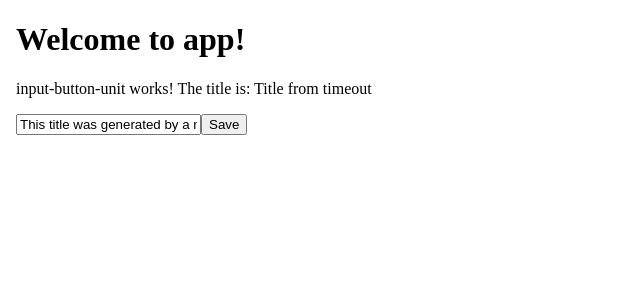
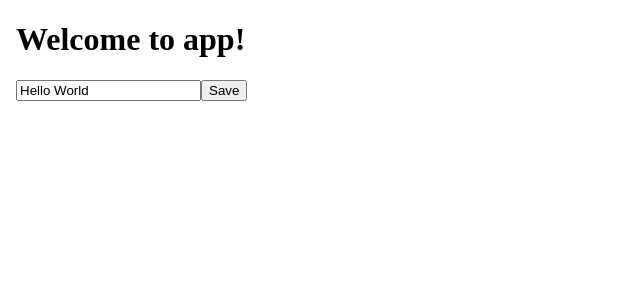
Before and after one commit to ameemarks/ng-girls-workshop, an Angular app: page / in a window 1280 px wide. Shown: the top 300 px of the page, without its empty margins (0-640 px from the left). Built offline with nearby package versions, Linux system fonts and the light colour scheme.

Commit message:
Element reference

```diff
--- a/src/app/input-button-unit/input-button-unit.component.html
+++ b/src/app/input-button-unit/input-button-unit.component.html
@@ -1,7 +1,8 @@
-<p>
-  input-button-unit works!
-  The title is: {{ title }}
-</p>
-
-<input [value]="generateTitle()">
-<button>Save</button>
+<input
+  [value]="title"
+  (keyup.enter)="changeTitle($event.target.value)"
+  #inputElementRef
+>
+<button (click)="changeTitle(inputElementRef.value)">
+  Save
+</button>
--- a/src/app/input-button-unit/input-button-unit.component.ts
+++ b/src/app/input-button-unit/input-button-unit.component.ts
@@ -13,13 +13,10 @@
   }
 
   ngOnInit() {
-    setTimeout(() => {
-      this.title = 'Title from timeout';
-    }, 3000);
   }
 
-  generateTitle(title: string) {
-    return 'This title was generated by a method';
+  changeTitle(newTitle: string) {
+    this.title = newTitle;
   }
 
 }
```
